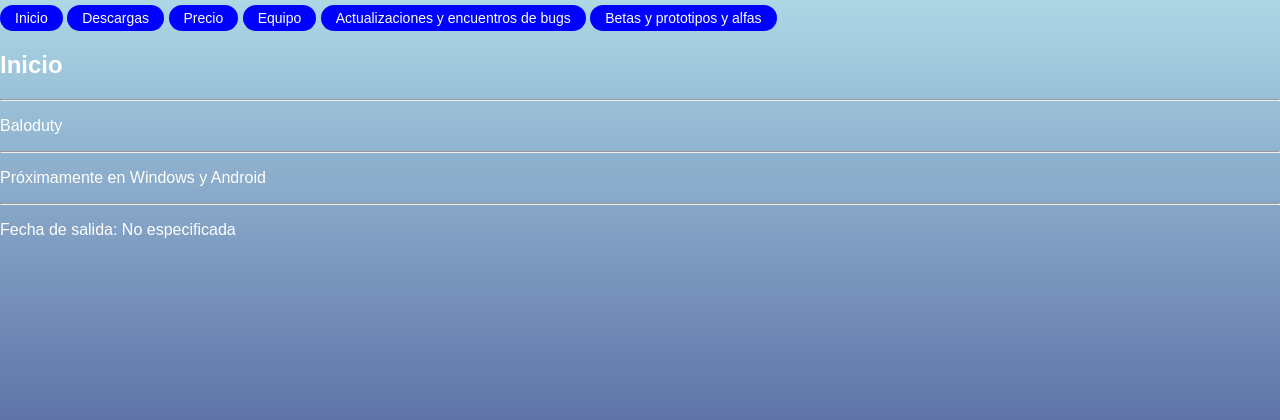
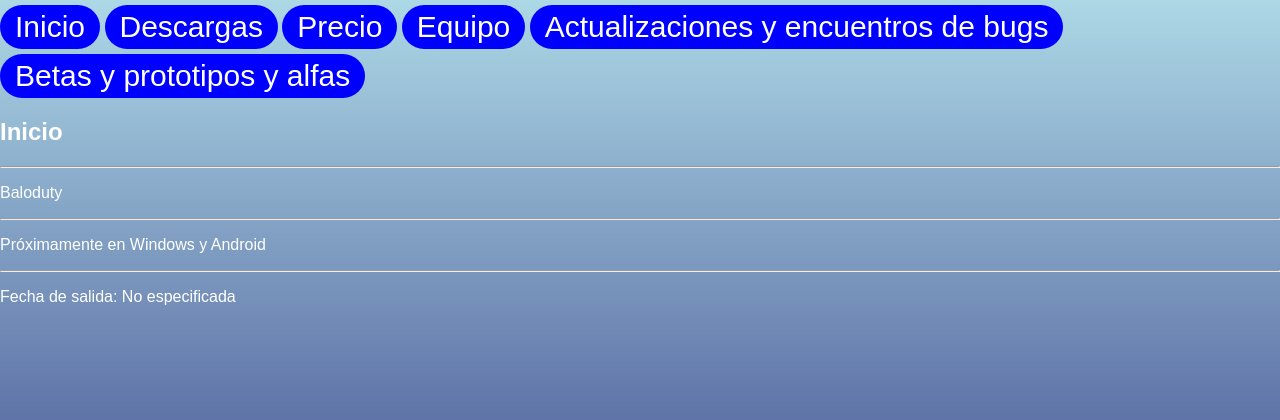
Before and after one commit to nicojuegacr716/baloduty, a PHP site: page / in a window 1280 px wide. Shown: the top 420 px of the page. Run offline with PHP 8.4, Linux system fonts and the light colour scheme.

```diff
--- a/style.css
+++ b/style.css
@@ -9,6 +9,7 @@ body {
     height: 100vh; /* Establecer la altura del body al 100% del viewport height */
 }
 
+
 .btn, .btn2, .btn3, .btn4, .btn5, .btn6 {
     background-color: blue;
     display: inline-block;
@@ -18,7 +19,7 @@ body {
     margin-top: 5px;
     border: none;
     cursor: pointer;
-    font-size: 14px;
+    font-size: 30px;
     border-radius: 30px;
 }
 
```
